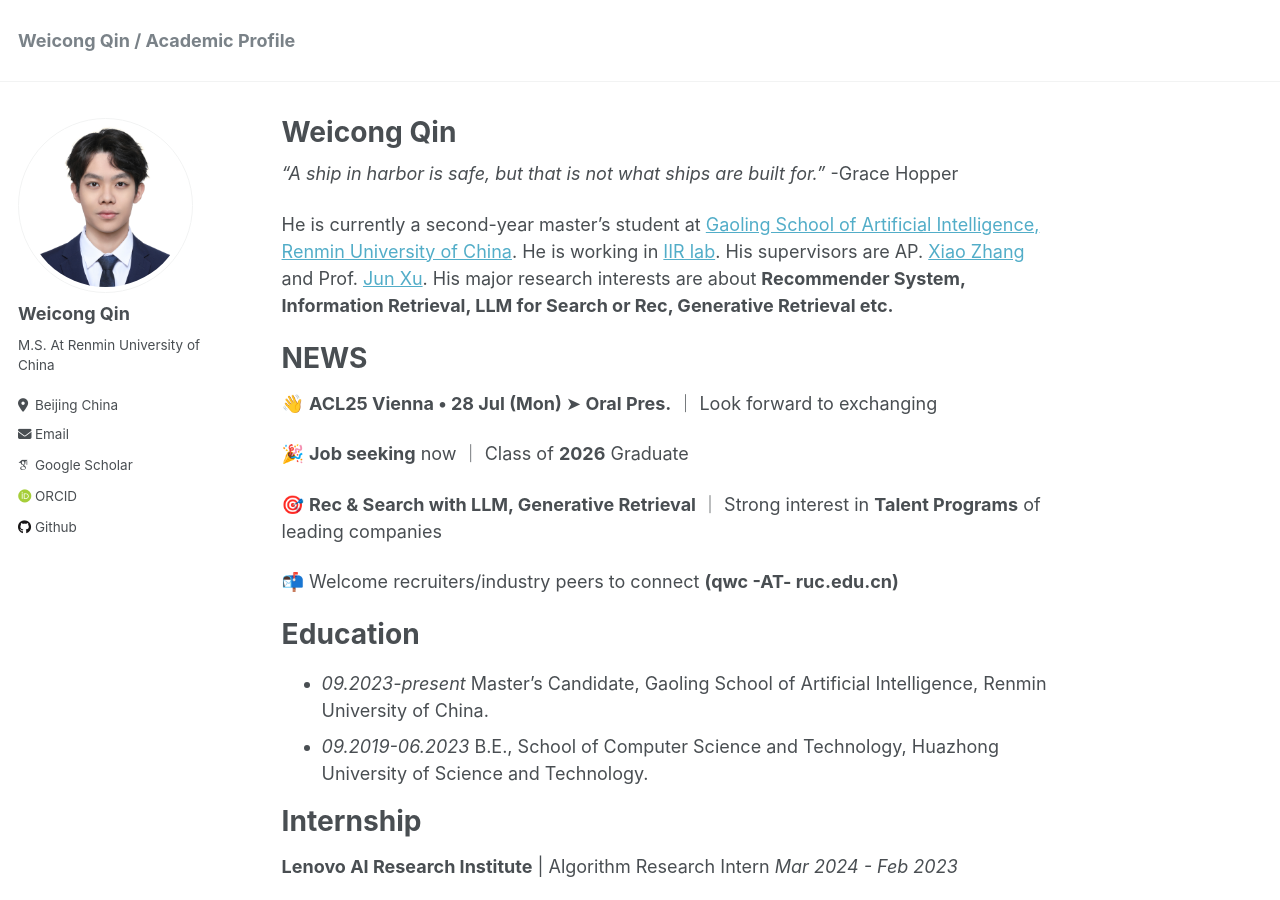
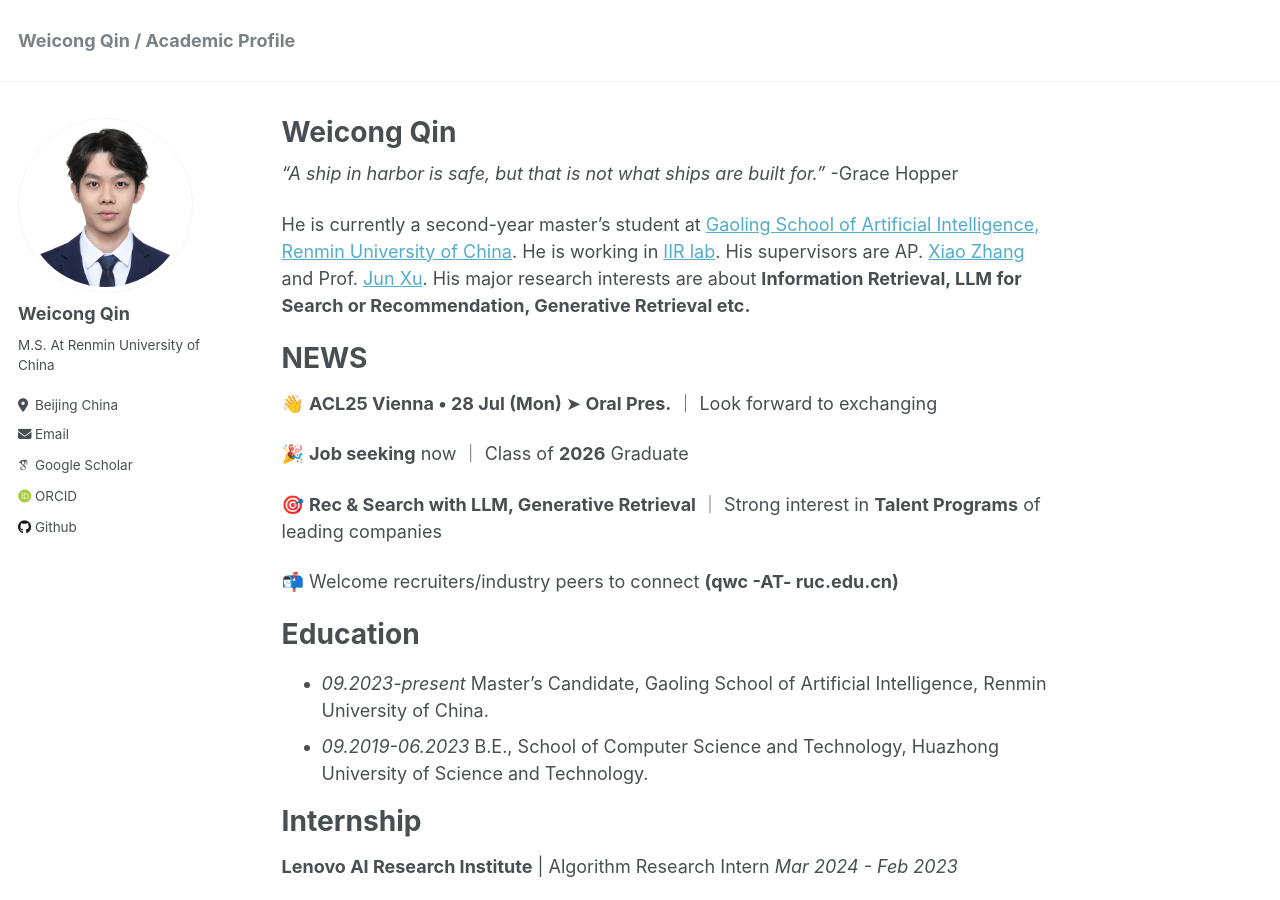
Before and after one commit to E-qin/E-qin.github.io, a Jekyll site: the page built from _pages/about.md, in a window 1280 px wide and 900 px high. Built offline with Jekyll 4.4.1, drawn with Linux system fonts in a browser that asks for light colours; some web fonts are replaced.

Commit message:
Update about.md

```diff
--- a/_pages/about.md
+++ b/_pages/about.md
@@ -13,7 +13,7 @@ redirect_from:
 *"A ship in harbor is safe, but that is not what ships are built for."* -Grace Hopper
 
 
-He is currently a second-year master's student at [Gaoling School of Artificial Intelligence, Renmin University of China](http://ai.ruc.edu.cn/english/index.htm). He is working in [IIR lab](https://ruc-iir-lab.github.io/). His supervisors are AP. [Xiao Zhang](https://scholar.google.com/citations?user=5FZ6wbAAAAAJ&hl=zh-CN&oi=ao) and Prof. [Jun Xu](https://scholar.google.com/citations?user=su14mcEAAAAJ). His major research interests are about **Recommender System, Information Retrieval, LLM for Search or Rec, Generative Retrieval etc.**
+He is currently a second-year master's student at [Gaoling School of Artificial Intelligence, Renmin University of China](http://ai.ruc.edu.cn/english/index.htm). He is working in [IIR lab](https://ruc-iir-lab.github.io/). His supervisors are AP. [Xiao Zhang](https://scholar.google.com/citations?user=5FZ6wbAAAAAJ&hl=zh-CN&oi=ao) and Prof. [Jun Xu](https://scholar.google.com/citations?user=su14mcEAAAAJ). His major research interests are about **Information Retrieval, LLM for Search or Recommendation, Generative Retrieval etc.**
 
 
 NEWS
```
